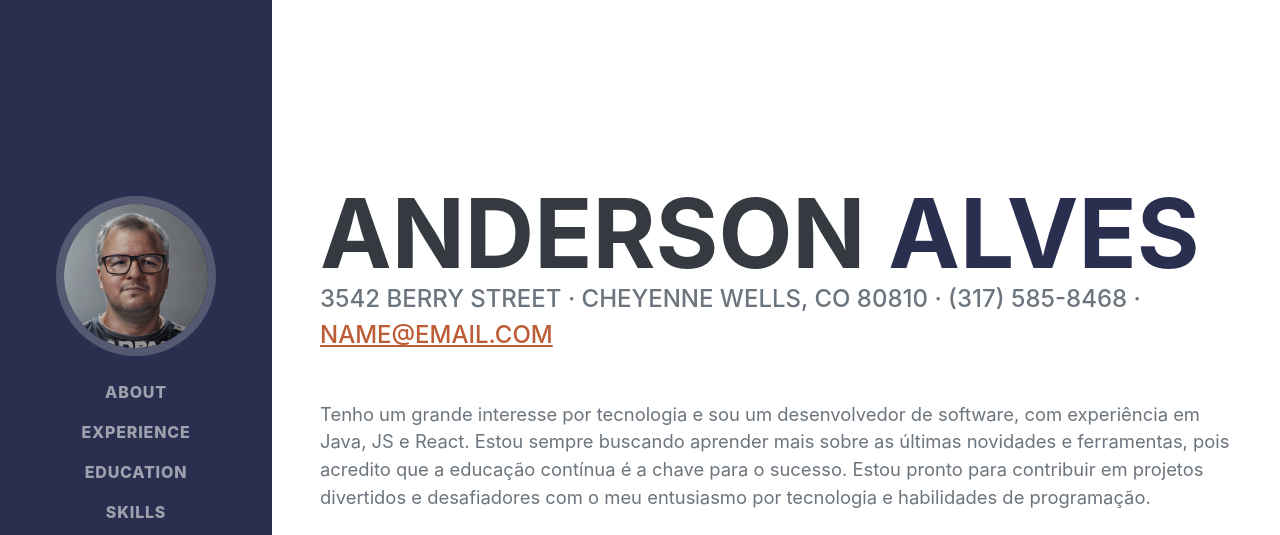
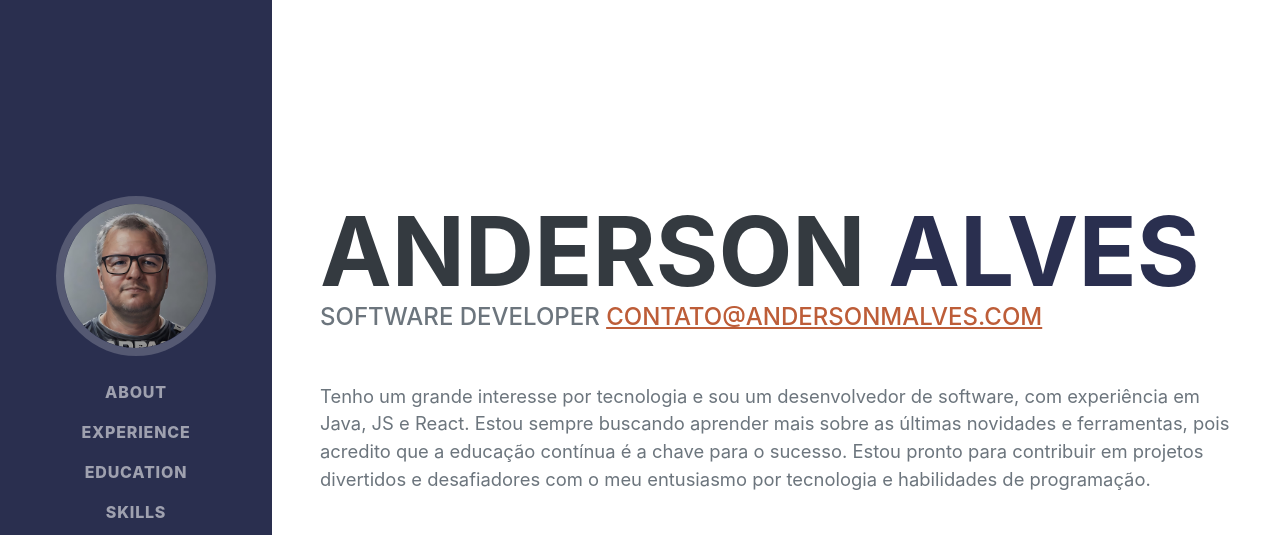
Before and after one commit to andersonmalves/page, a plain HTML site: page index.html in a window 1280 px wide. Shown: the top 535 px of the page. Drawn offline with nearby package versions, Linux system fonts and the light colour scheme; a web font is replaced by a local one.

Commit message:
alterando descrição

```diff
--- a/index.html
+++ b/index.html
@@ -44,8 +44,8 @@
                         <span class="text-primary">Alves</span>
                     </h1>
                     <div class="subheading mb-5">
-                        3542 Berry Street · Cheyenne Wells, CO 80810 · (317) 585-8468 ·
-                        <a href="mailto:name@email.com">name@email.com</a>
+                        Software Developer
+                        <a href="mailto:contato@andersonmalves.com">contato@andersonmalves.com</a>
                     </div>
                     <p class="lead mb-5">Tenho um grande interesse por tecnologia e sou um desenvolvedor de software, com experiência em Java, JS e React. Estou sempre buscando aprender mais sobre as últimas novidades e ferramentas, pois acredito que a educação contínua é a chave para o sucesso. Estou pronto para contribuir em projetos divertidos e desafiadores com o meu entusiasmo por tecnologia e habilidades de programação.</p>
                     <div class="social-icons">
```
